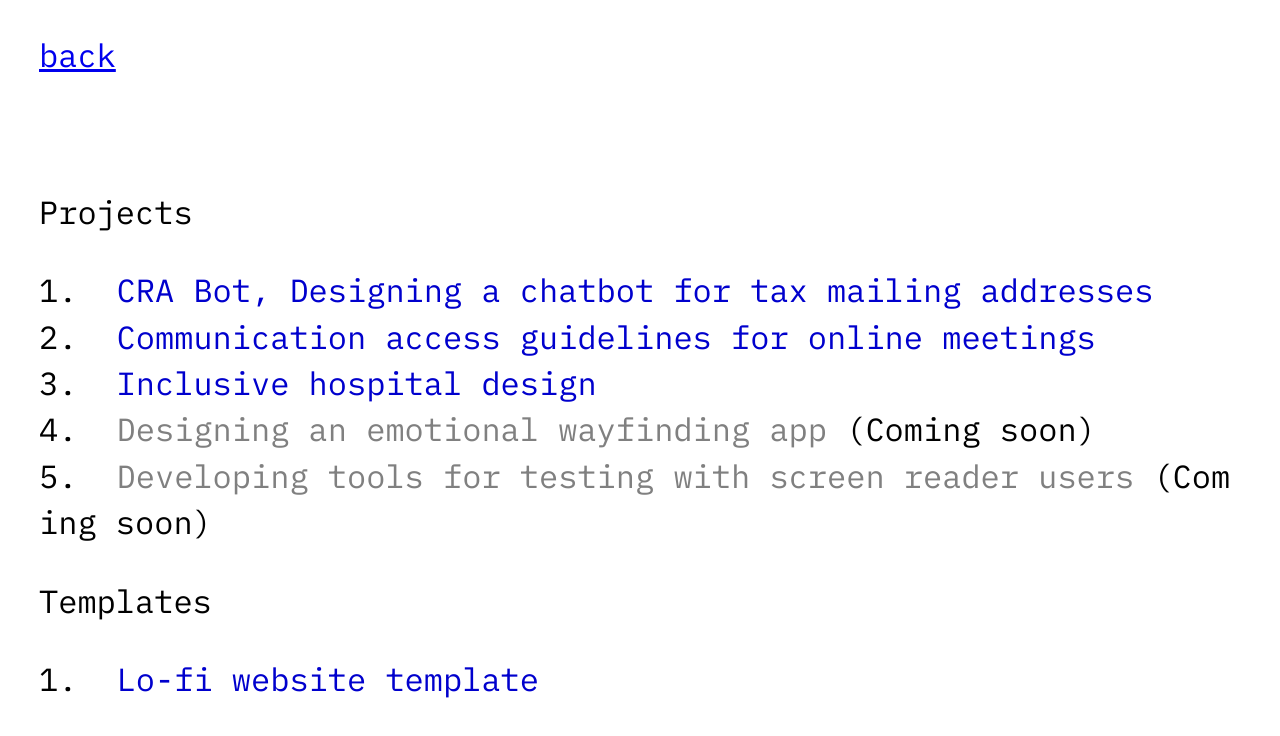
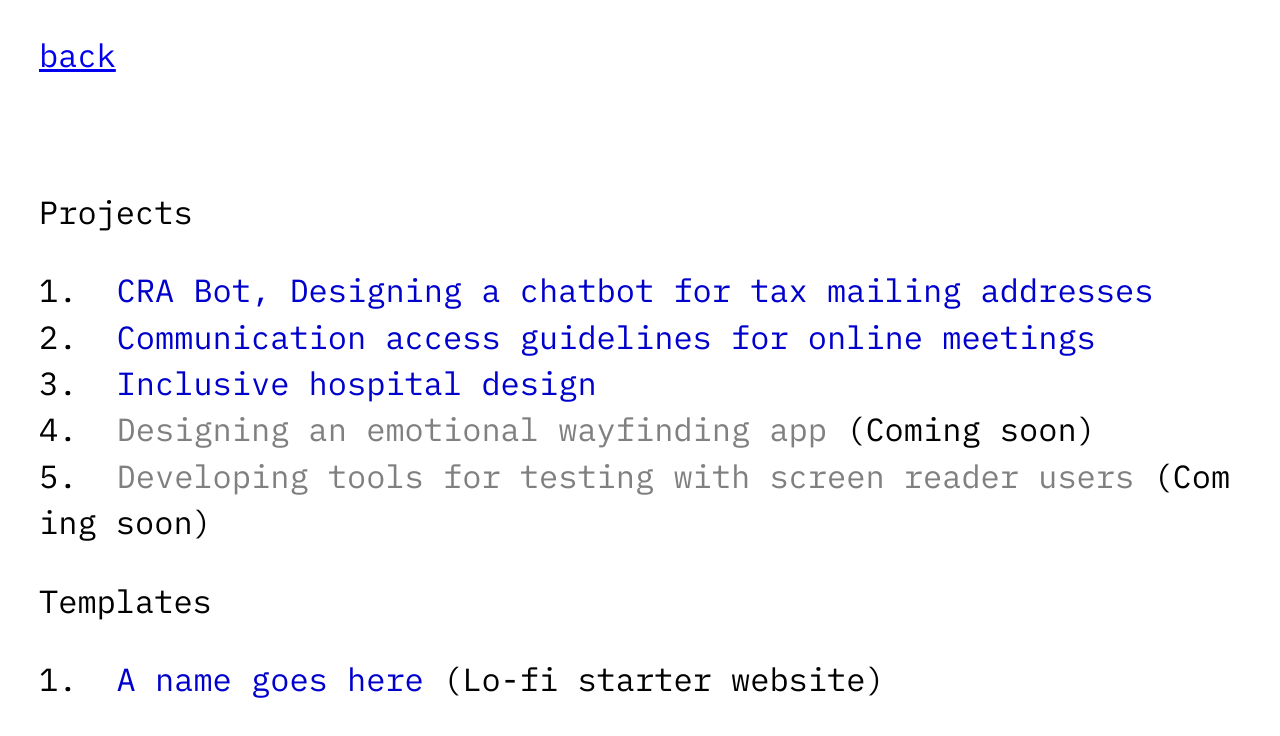
Before and after one commit to nnekannagbo/ennio, a plain HTML site: page projects/index.html in a window 1280 px wide. Drawn offline with Linux system fonts and the light colour scheme.

Commit message:
Update index.html

```diff
--- a/projects/index.html
+++ b/projects/index.html
@@ -28,7 +28,7 @@
 
 <p>Templates</p>
 <ol>
-<li><a href="https://github.com/nnekannagbo/lofi-site-template" target="_blank" class="content">Lo-fi website template</a></li>
+<li><a href="https://github.com/nnekannagbo/a-name-goes-here" target="_blank" class="content">A name goes here</a> (Lo-fi starter website)</li>
 </ol>
 <br>
 <!-- <p><a class="content" href="https://creativecommons.org/licenses/by-sa/4.0/">copyright 2023</a></p> -->
```
